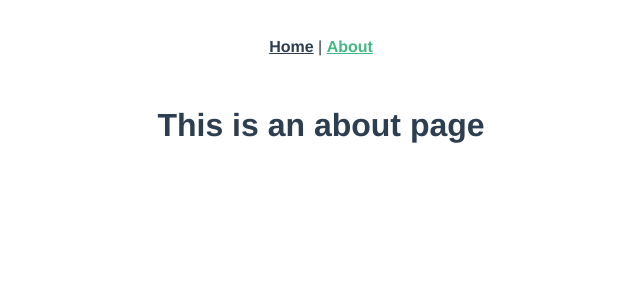
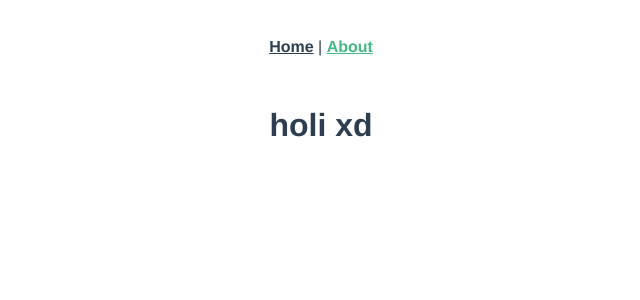
Before and after one commit to Chonco/tamales_dona_juana, a Vue app: page /about in a window 1280 px wide. Shown: the top 300 px of the page, without its empty margins (319-959 px from the left). Built offline with nearby package versions, Linux system fonts and the light colour scheme.

Commit message:
calando cambios :u
titulo xd

```diff
--- a/src/views/About.vue
+++ b/src/views/About.vue
@@ -1,5 +1,5 @@
 <template>
   <div class="about">
-    <h1>This is an about page</h1>
+    <h1>holi xd</h1>
   </div>
 </template>
```
